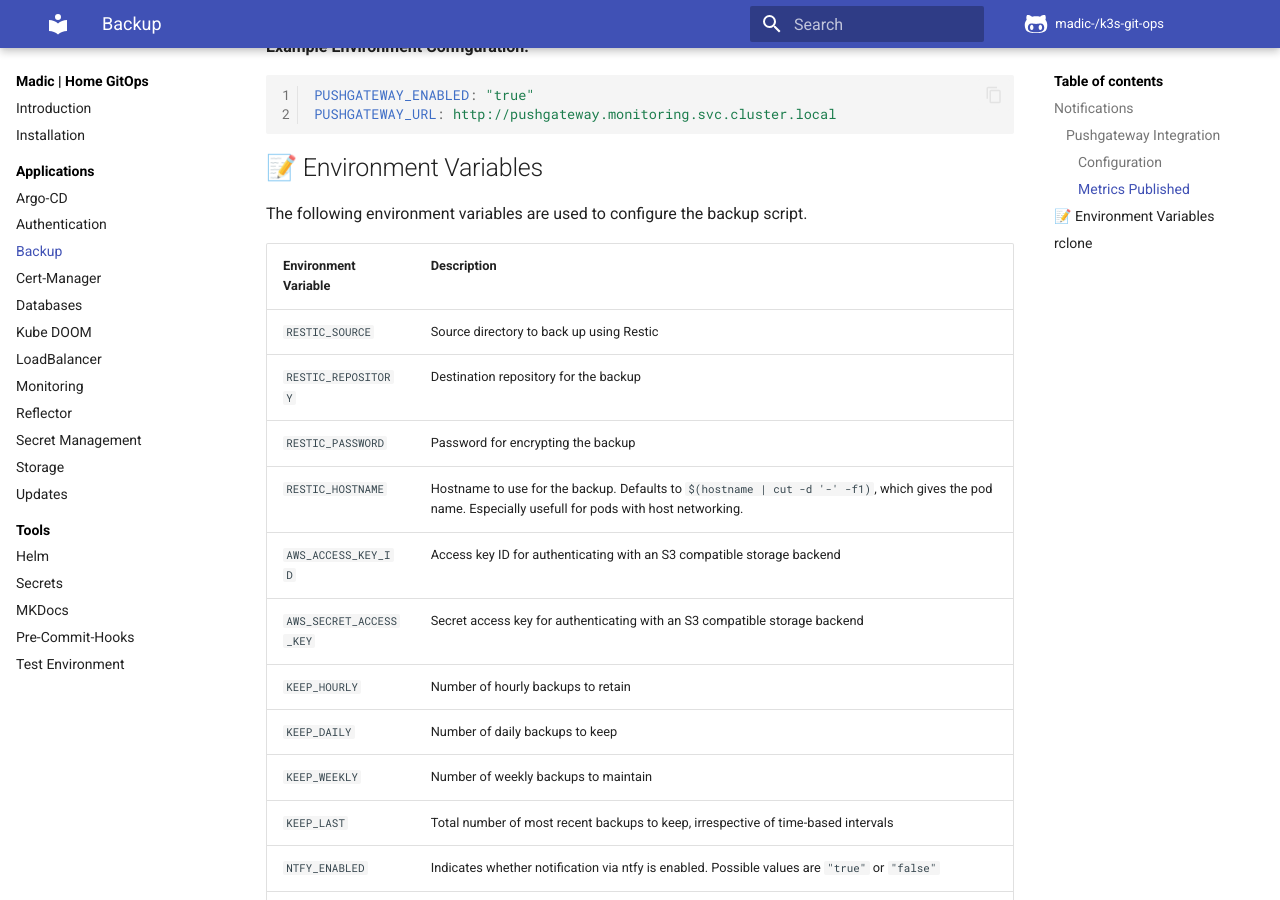
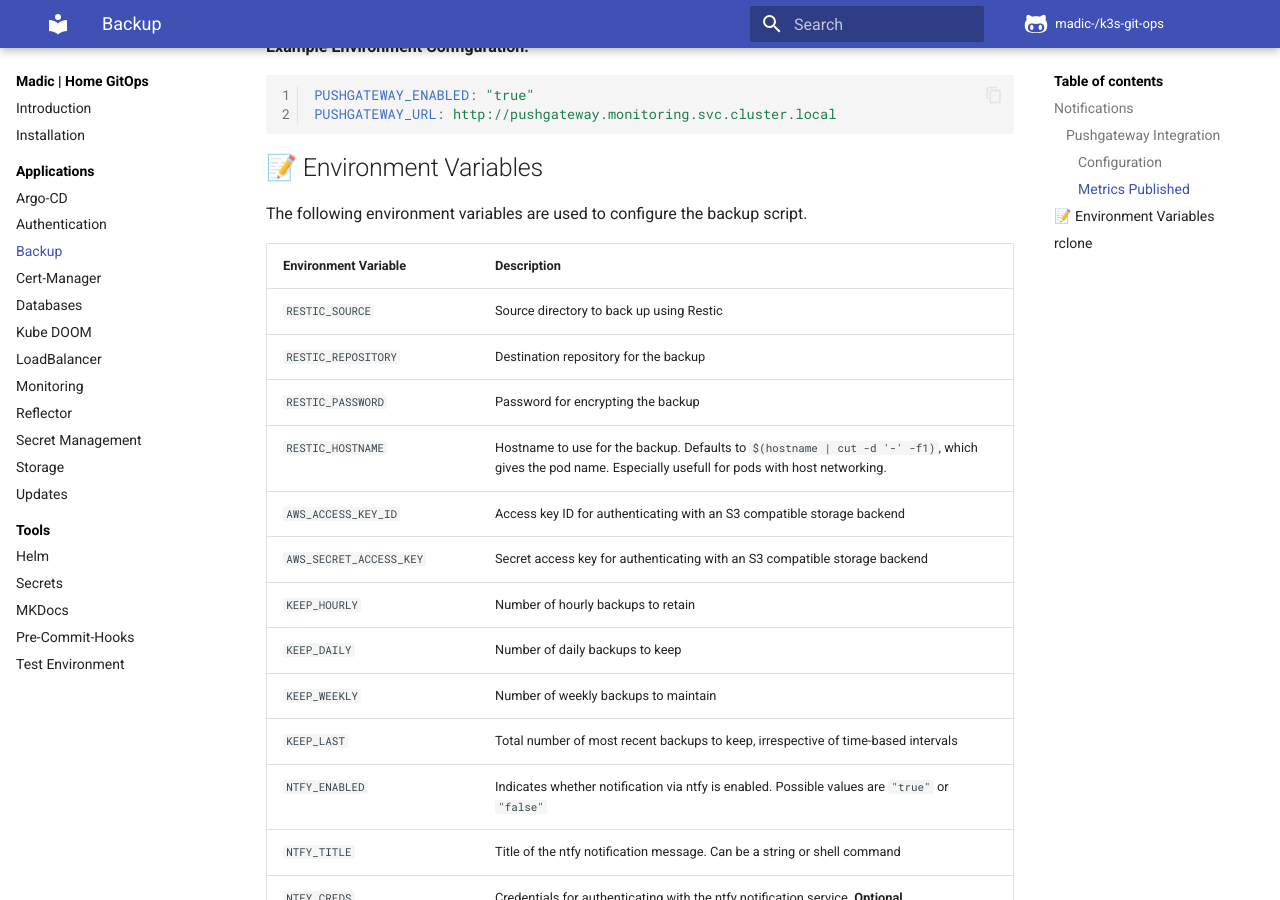
Before and after one commit to madic-creates/k3s-git-ops, an MkDocs documentation site: the page built from docs/backup.md, in a window 1280 px wide and 900 px high, scrolled down 3735 px. Built offline with MkDocs 1.6.1 and Material for MkDocs 9.7.7, drawn with Linux system fonts in a browser that asks for light colours; plug-ins that fetch from the network failed and are left out; comment, search, counter and statistics services are not loaded.

Commit message:
Docs: Widen table column

```diff
--- a/docs/backup.md
+++ b/docs/backup.md
@@ -135,7 +135,7 @@ PUSHGATEWAY_URL: http://pushgateway.monitoring.svc.cluster.local
 
 The following environment variables are used to configure the backup script.
 
-| Environment Variable    | Description                                                                                    |
+| <div style="width:180px">Environment Variable</div>    | Description                                                                                    |
 |-------------------------|------------------------------------------------------------------------------------------------|
 | `RESTIC_SOURCE`         | Source directory to back up using Restic                                                       |
 | `RESTIC_REPOSITORY`     | Destination repository for the backup                                                          |
```
